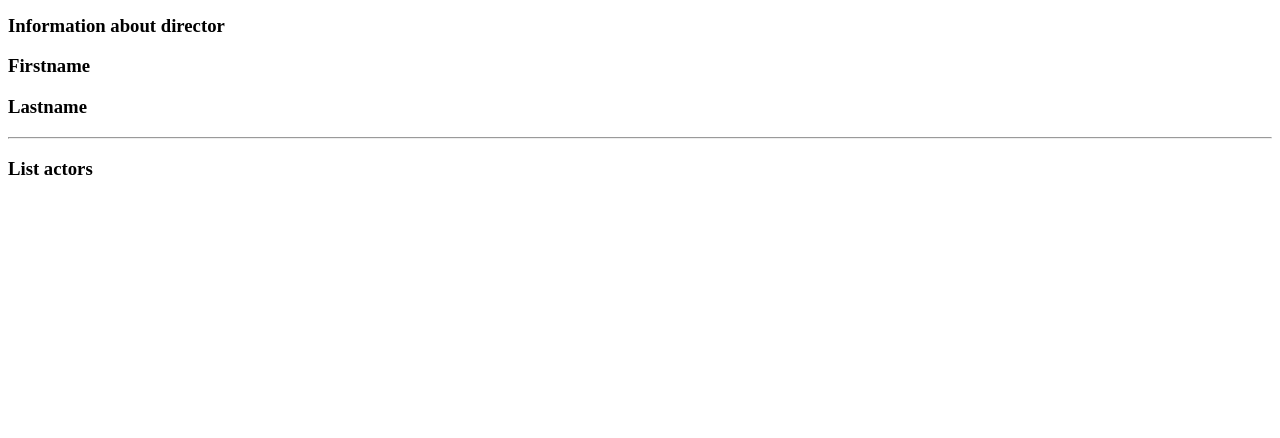
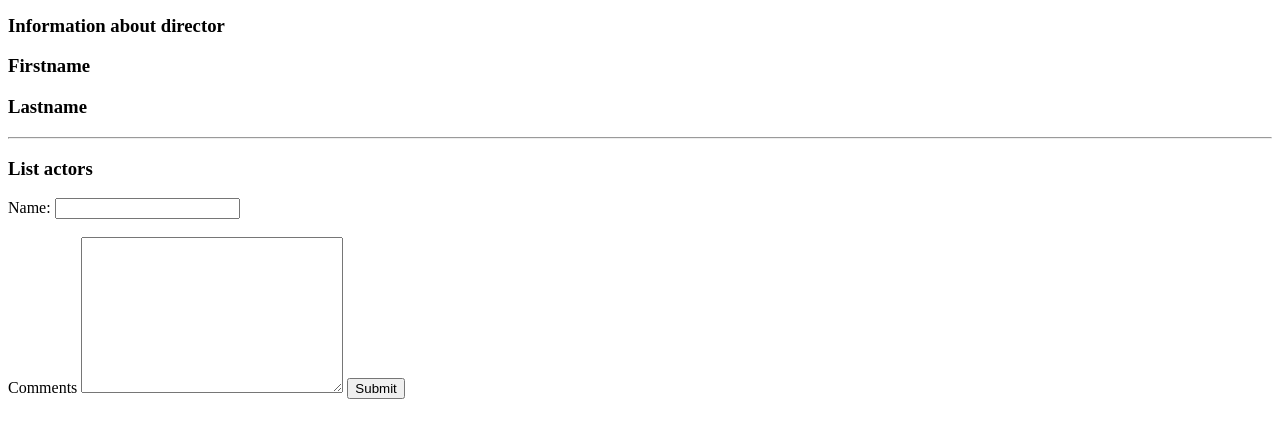
Before and after one commit to maxexplorer/movie_project, a Django app: template movie_app/templates/movie_app/one_movie.html in a window 1280 px wide. Shown: the part 195-633 px from the top of the page. Run offline with Django 3.2, Linux system fonts and the light colour scheme; the template is opened without the code that fills it, so the values that code supplies are empty.

Commit message:
добавлена новая модель DressingRoom, в шаблоне one_movie.html создана форма для отзывов

```diff
--- a/movie_app/admin.py
+++ b/movie_app/admin.py
@@ -1,11 +1,12 @@
 from django.contrib import admin
-from .models import Movie, Director, Actor
+from .models import Movie, Director, Actor, DressingRoom
 from django.db.models import QuerySet
 
 # Register your models here.
 
 admin.site.register(Director)
 admin.site.register(Actor)
+admin.site.register(DressingRoom)
 
 
 class RatingFilter(admin.SimpleListFilter):
--- a/movie_app/models.py
+++ b/movie_app/models.py
@@ -5,6 +5,11 @@ from django.core.validators import MaxValueValidator, MinValueValidator
 
 
 # Create your models here.
+
+class DressingRoom(models.Model):
+    floor = models.IntegerField()
+    number = models.IntegerField()
+
 
 class Director(models.Model):
     first_name = models.CharField(max_length=100)
--- a/movie_app/templates/movie_app/one_movie.html
+++ b/movie_app/templates/movie_app/one_movie.html
@@ -19,5 +19,16 @@
     {% endfor %}
     </ul>
 
+    <form action="">
+        <label for="name_id">Name:</label>
+        <input type="text" name="Name" id="name_id">
+
+        <br>
+        <br>
+        <label for="feedback_id">Comments</label>
+        <textarea name="feedback" id="feedback_id" cols="30" rows="10"></textarea>
+    <button>Submit</button>
+    </form>
+
 
 {% endblock %}
```
